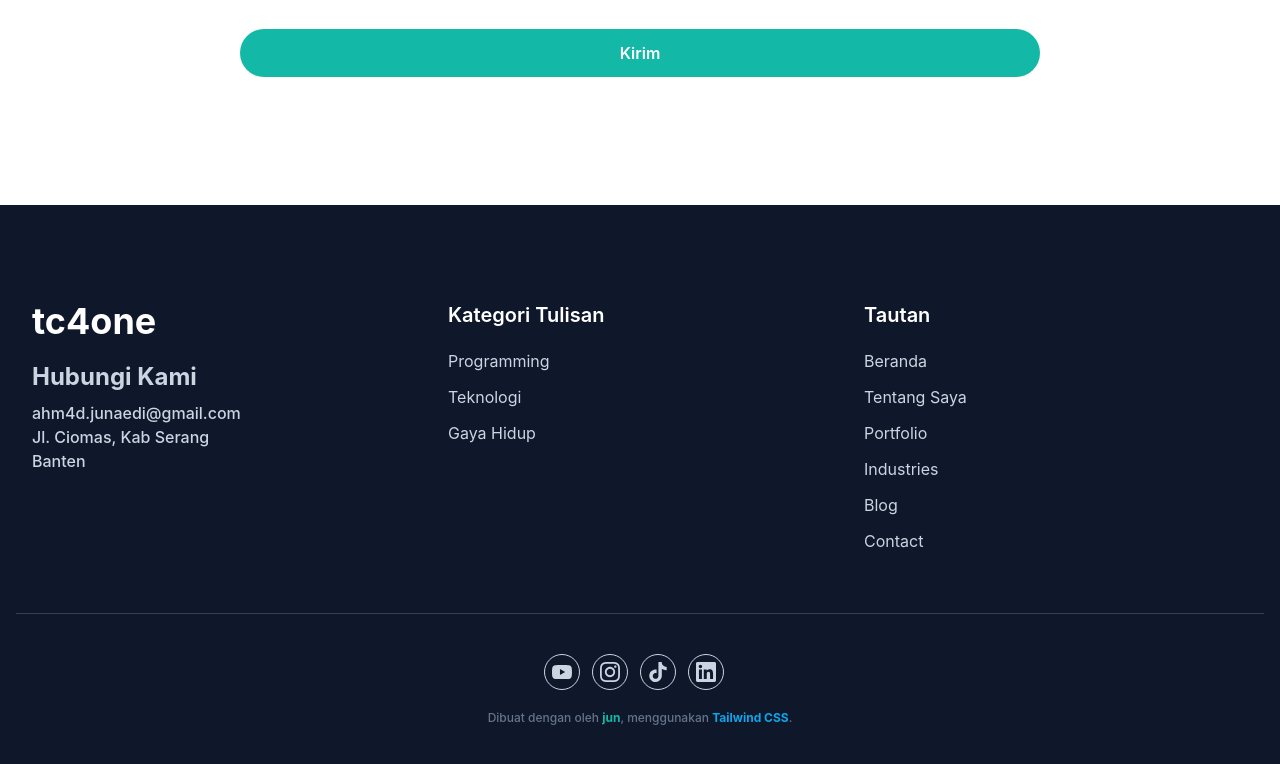
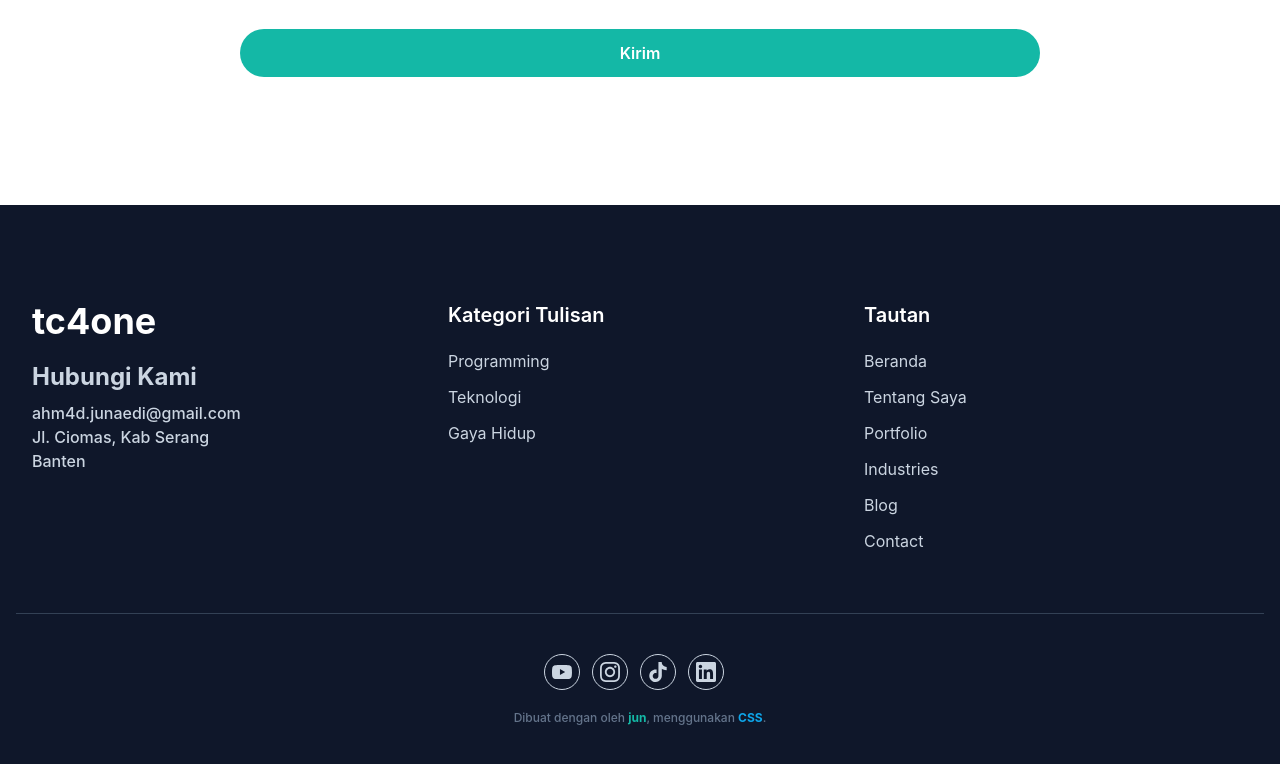
Before and after one commit to ahm3djunaedi/cv-ahmad-junaedi, a plain HTML site: page index.html in a window 1280 px wide. Shown: the part 4824-5588 px from the top of the page. Drawn offline with Linux system fonts and the light colour scheme.

Commit message:
Update index.html

```diff
--- a/index.html
+++ b/index.html
@@ -626,7 +626,7 @@
           </div>
           <p class="text-center text-xs font-medium text-slate-500">
             Dibuat dengan <span class="text-pink-500"></span> oleh <a href="https://instagram.com/ahmad_junaedi7" target="_blank" class="font-bold text-primary">jun</a>, menggunakan
-            <a href="https://tailwindcss.com" target="_blank" class="font-bold text-sky-500">Tailwind CSS</a>.
+            <a href="https://tailwindcss.com" target="_blank" class="font-bold text-sky-500">CSS</a>.
           </p>
         </div>
       </div>
```
